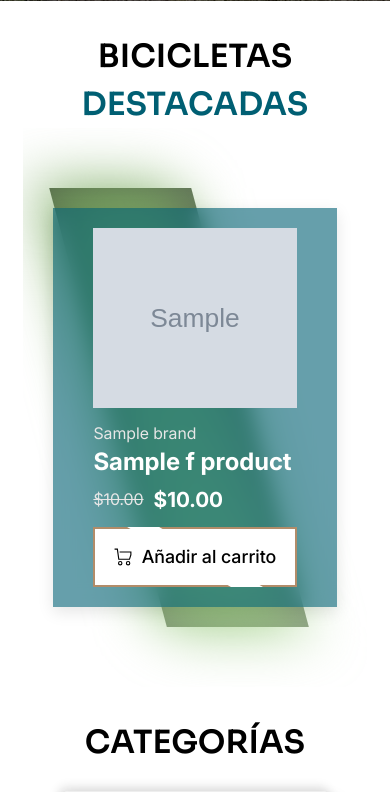
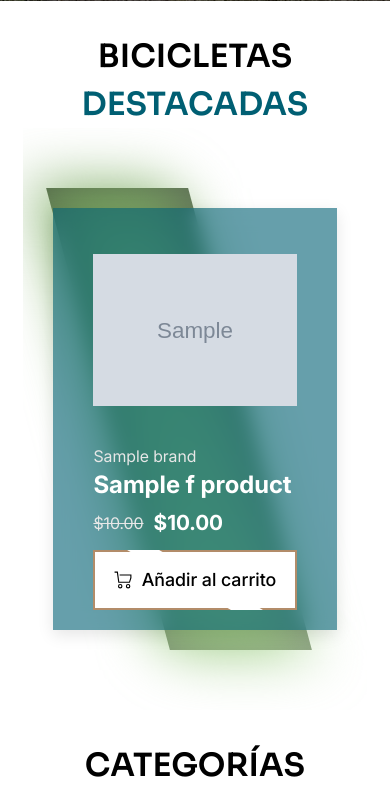
Before and after one commit to chimallidev/atl_bikes, a FastAPI app: template app/templates/index.html in a window 390 px wide. Shown: the part 599-1391 px from the top of the page. Run offline with FastAPI, Linux system fonts and the light colour scheme; the template is opened without the code that fills it: most values are stand-ins (such as "Sample title", 1, 10 or a date in 2020); grey boxes marked "Sample" are stand-in pictures; data that the repository does not hold is empty; parts of the project's set-up code (start-up, migrations or seed data) failed here and were passed over; some libraries are stand-ins or nearby versions.

Commit message:
hotfix: featured_bike_card responsive mobile image sizing issue

```diff
--- a/app/static/css/components/bike_card_style.css
+++ b/app/static/css/components/bike_card_style.css
@@ -4,7 +4,8 @@
 
 .bike-card{
 
-    display:block;
+    display:flex;
+    justify-content: center;
 
     width:100%;
 
--- a/app/static/css/components/featured_bike_card_style.css
+++ b/app/static/css/components/featured_bike_card_style.css
@@ -25,6 +25,8 @@
     flex-wrap: wrap;
 
     padding: 40px 0;
+
+    box-sizing: border-box;
 }
 
 
@@ -35,13 +37,19 @@
 .featured-bike-card__box {
     position: relative;
 
-    width: 320px;
+    width: min(320px, calc(100% - 60px));
+
+    flex: 0 0 min(320px, calc(100% - 60px));
+
+    min-width: 0;
 
     display: flex;
     justify-content: center;
     align-items: stretch;
 
     margin: 40px 30px;
+
+    box-sizing: border-box;
 }
 
 
@@ -277,6 +285,7 @@
     }
 }
 
+
 @keyframes featured-bike-card-animate-2 {
 
     0%,
@@ -300,6 +309,12 @@
     left: 0;
 
     width: 100%;
+
+    min-width: 0;
+
+    box-sizing: border-box;
+
+    aspect-ratio: 1 / 1;
 
     padding: 20px 40px;
 
@@ -328,6 +343,10 @@
 .featured-bike-card__link {
     display: block;
 
+    width: 100%;
+
+    min-width: 0;
+
     color: inherit;
 
     text-decoration: none;
@@ -340,9 +359,14 @@
 
 .featured-bike-card__image-container {
     width: 100%;
-    height: 180px;
+
+    aspect-ratio: 1 / 1;
+
+    text-decoration: none;
 
     overflow: hidden;
+
+    min-width: 0;
 }
 
 
@@ -356,7 +380,8 @@
     width: 100%;
     height: 100%;
 
-    object-fit: cover;
+    object-fit: contain;
+    object-position: center;
 
     transition:
         transform 0.5s ease;
@@ -400,18 +425,32 @@
     gap: 10px;
 
     margin-bottom: 15px;
+
+    min-width: 0;
+
+    flex-wrap: wrap;
 }
 
+
 .featured-bike-card__old-price {
+    min-width: 0;
+
     font-size: 1rem;
 
     text-decoration: line-through;
+
+    overflow-wrap: anywhere;
 }
 
+
 .featured-bike-card__current-price {
+    min-width: 0;
+
     font-size: 1.3rem;
 
     font-weight: 700;
+
+    overflow-wrap: anywhere;
 }
 
 
@@ -425,6 +464,8 @@
     z-index: 2;
 
     margin-top: 10px;
+
+    min-width: 0;
 }
 
 
@@ -527,6 +568,7 @@
         padding: 60px 40px;
     }
 
+
     .featured-bike-card__button:hover {
         background: #eca20d;
 
--- a/app/static/css/index_style.css
+++ b/app/static/css/index_style.css
@@ -17,7 +17,7 @@
 .index__cards-productos {
     display:grid;
 
-    grid-template-columns:repeat(3, 1fr);
+    grid-template-columns:repeat(3, minmax(0, 1fr));
 }
 
 .index__categorias {
@@ -54,6 +54,8 @@
 @media (max-width:600px){
 
     .index__cards-productos{
+        display:grid;
+
 
         grid-template-columns:1fr;
 
```
